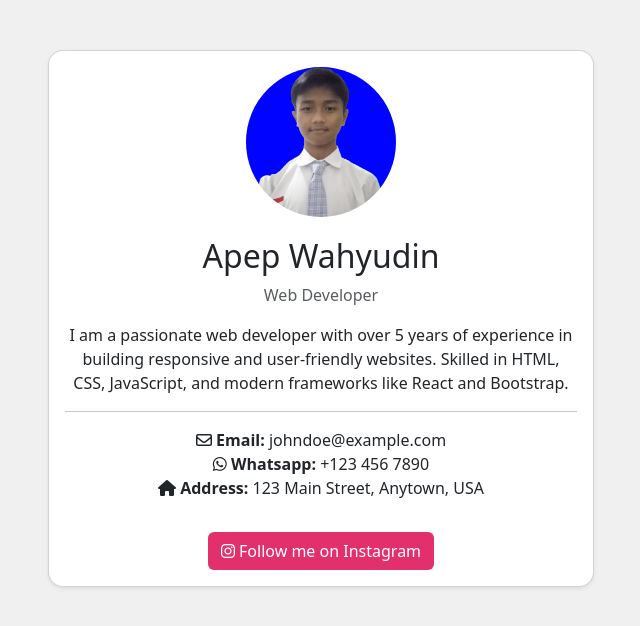
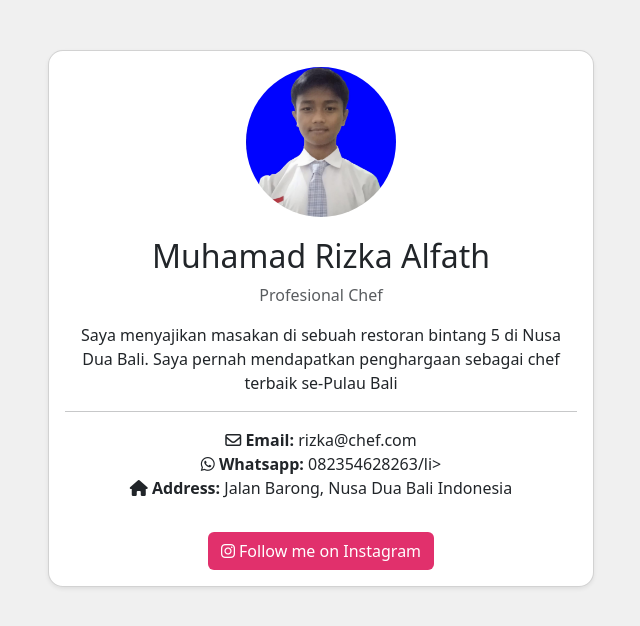
Before and after one commit to apepwahyudin55/biodata_rizka_x4, a plain HTML site: page index.html in a window 1280 px wide. Shown: the whole page, without its empty margins (319-959 px from the left). Drawn offline with nearby package versions, Linux system fonts and the light colour scheme.

Commit message:
Update index.html

```diff
--- a/index.html
+++ b/index.html
@@ -15,15 +15,15 @@
                 <div class="card shadow-sm">
                     <div class="card-body text-center">
                         <img src="foto.jpg" alt="Profile Image" class="profile-img">
-                        <h2>Apep Wahyudin</h2>
-                        <p class="text-muted">Web Developer</p>
-                        <p>I am a passionate web developer with over 5 years of experience in building responsive and user-friendly websites. Skilled in HTML, CSS, JavaScript, and modern frameworks like React and Bootstrap.
+                        <h2>Muhamad Rizka Alfath</h2>
+                        <p class="text-muted">Profesional Chef</p>
+                        <p>Saya menyajikan masakan di sebuah restoran bintang 5 di Nusa Dua Bali. Saya pernah mendapatkan penghargaan sebagai chef terbaik se-Pulau Bali
                         </p>
                         <hr>
                         <ul class="list-unstyled">
-                            <li><i class="fa-regular fa-envelope"></i> <strong>Email:</strong> johndoe@example.com</li>
-                            <li><i class="fa-brands fa-whatsapp"></i> <strong>Whatsapp:</strong> +123 456 7890</li>
-                            <li><i class="fa-solid fa-house"></i> <strong>Address:</strong> 123 Main Street, Anytown, USA</li>
+                            <li><i class="fa-regular fa-envelope"></i> <strong>Email:</strong> rizka@chef.com</li>
+                            <li><i class="fa-brands fa-whatsapp"></i> <strong>Whatsapp:</strong> 082354628263/li>
+                            <li><i class="fa-solid fa-house"></i> <strong>Address:</strong> Jalan Barong, Nusa Dua Bali Indonesia </li>
                         </ul>
                         <a href="https://www.instagram.com/sebuahsemangat" target="_blank" class="btn btn-instagram mt-3">
                             <i class="fab fa-instagram"></i> Follow me on Instagram
```
